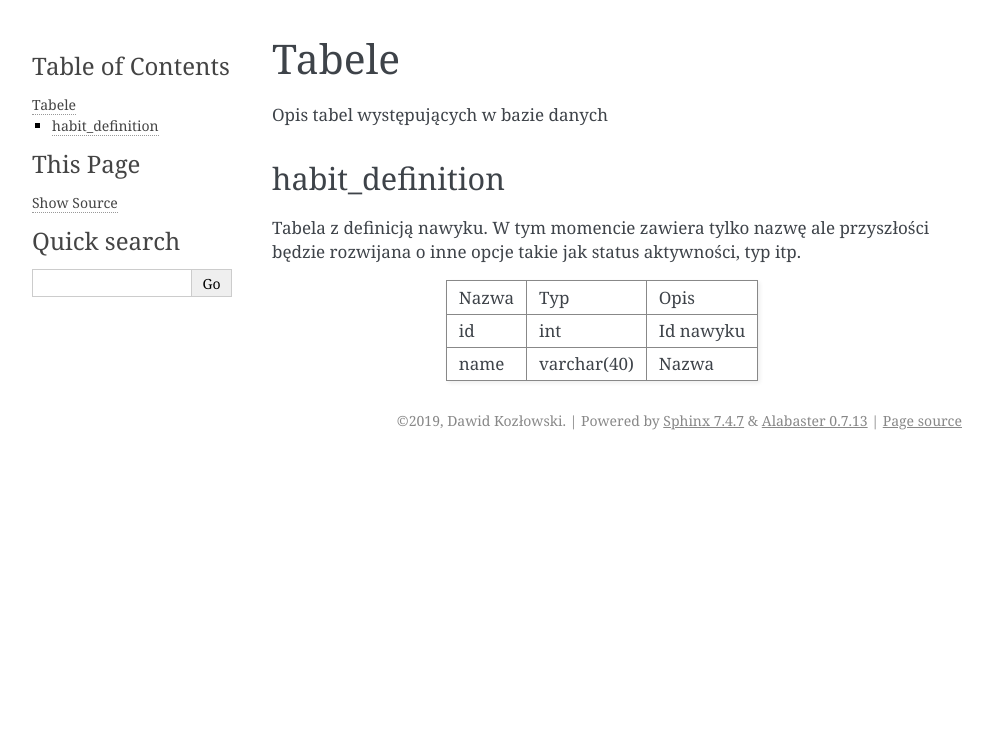
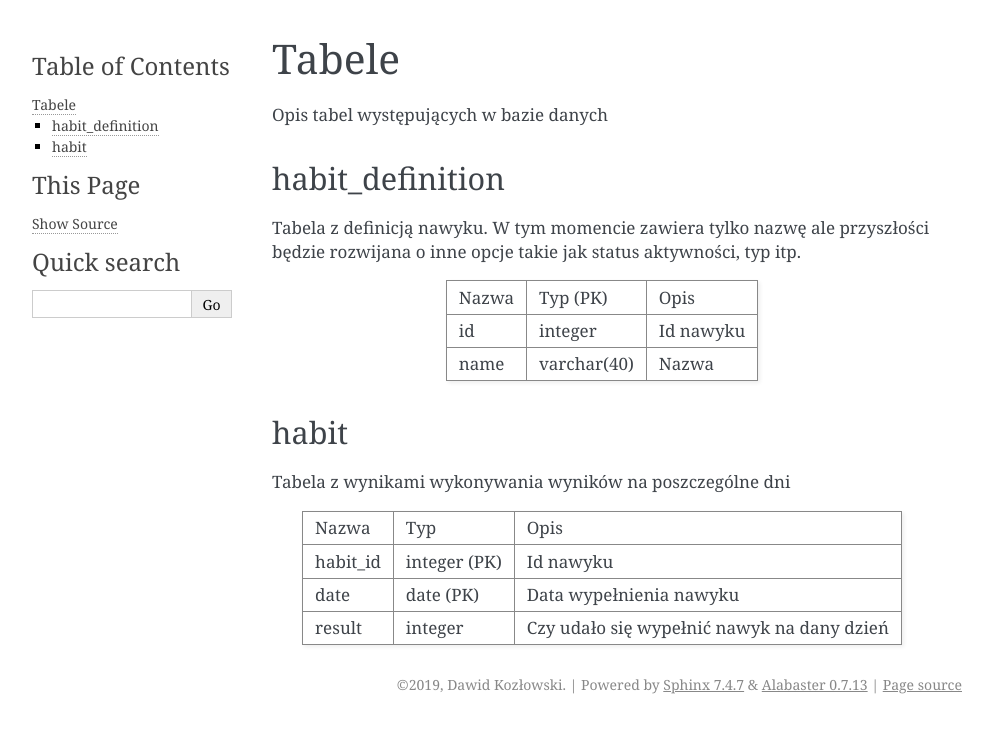
Before and after one commit to minescias/HabitTacker, a Sphinx documentation site: the page built from Documentation/source/Tables.rst, in a window 1280 px wide. Shown: the top 733 px of the page, without its empty margins (148-1141 px from the left). Built offline with Sphinx 7.4.7, drawn with Linux system fonts in a browser that asks for light colours.

Commit message:
Added 'habit' table

```diff
--- a/Documentation/source/Tables.rst
+++ b/Documentation/source/Tables.rst
@@ -7,9 +7,21 @@ habit_definition
 Tabela z definicją nawyku. W tym momencie zawiera tylko nazwę ale przyszłości
 będzie rozwijana o inne opcje takie jak status aktywności, typ itp.
 
-===== =========== ===========================================================
-Nazwa Typ         Opis
------ ----------- -----------------------------------------------------------
-id    int         Id nawyku
-name  varchar(40) Nazwa
-===== =========== ===========================================================
+===== ============= ===========================================================
+Nazwa Typ (PK)      Opis
+----- ------------- -----------------------------------------------------------
+id    integer       Id nawyku
+name  varchar(40)   Nazwa
+===== ============= ===========================================================
+
+habit
+*******************************************************************************
+Tabela z wynikami wykonywania wyników na poszczególne dni
+
+============ ============= ====================================================
+Nazwa        Typ           Opis
+------------ ------------- ----------------------------------------------------
+habit_id     integer (PK)  Id nawyku
+date         date (PK)     Data wypełnienia nawyku
+result       integer       Czy udało się wypełnić nawyk na dany dzień
+============ ============= ====================================================
--- a/Documentation/source/Tasks.rst
+++ b/Documentation/source/Tasks.rst
@@ -41,10 +41,6 @@ HT
 *******************************************************************************
 Zadania dotyczące modułu HT
 
-**[HT06]** Dodanie tabeli z realizacją nawyków
- *  Nowa tabela "habit" w klasie database creator
- *  Opis tabeli w dokumentacji
-
 **[HT07]** Możliwość wypełniania nawyków
  *  Encja tabeli habit
  *  Dao tabeli habit (interfejs i testy)
--- a/Documentation/source/tasks/Done.rst
+++ b/Documentation/source/tasks/Done.rst
@@ -45,6 +45,10 @@ Zadania dotyczące modułu HT
  *  OK Polecenie list, które pozwala na wyświetlanie listy nawyków
  *  OK Aktualizacja dokumentacji Cli
 
+**[HT06]** Dodanie tabeli z realizacją nawyków
+ *  OK Nowa tabela "habit" w klasie database creator
+ *  OK Opis tabeli w dokumentacji
+
 Tools
 *******************************************************************************
 Lista narzędzi do zrobienia, lista poprawek do już istniejących narzędzi lub
```
Also changed, not shown: 3 other files.
